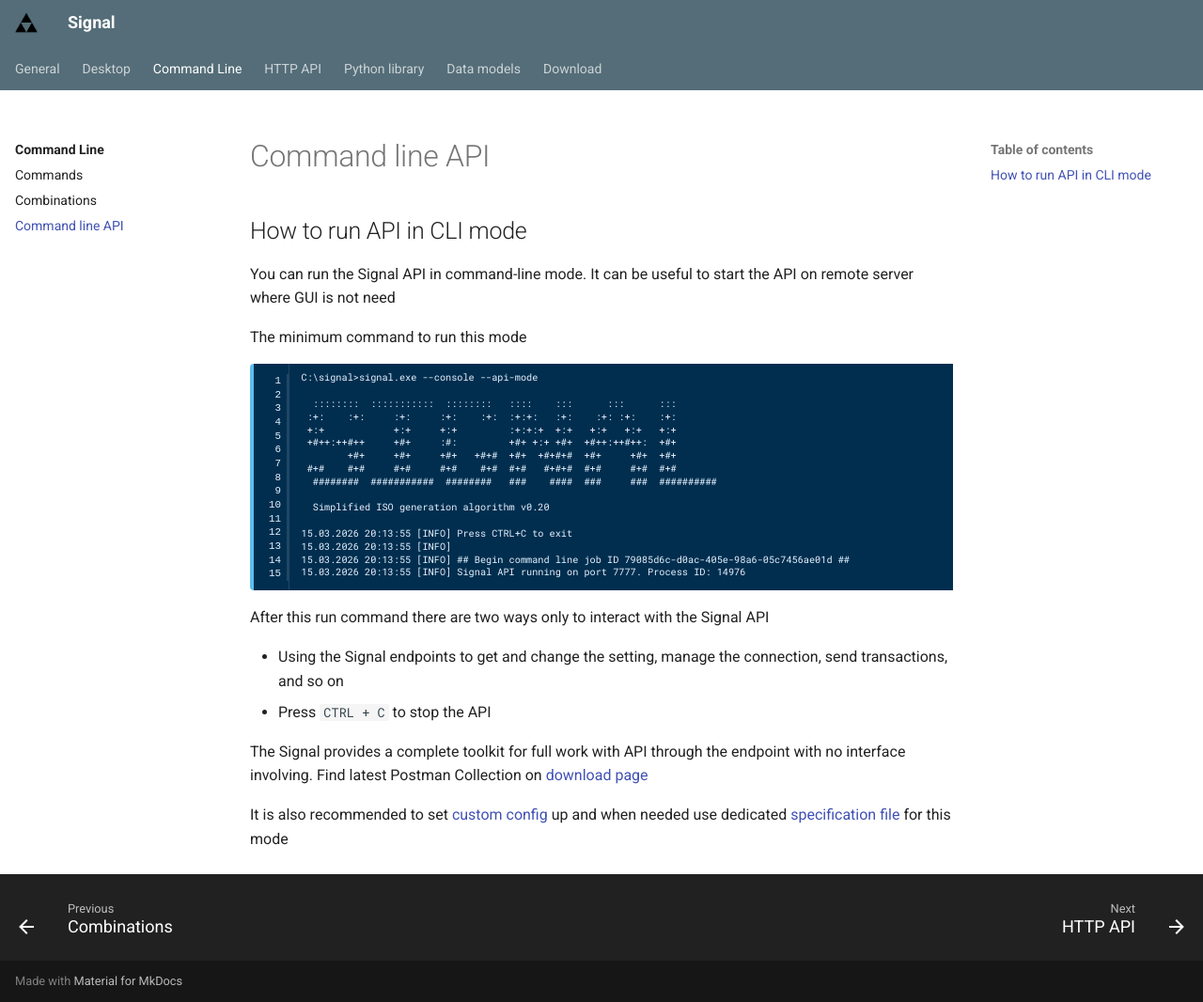
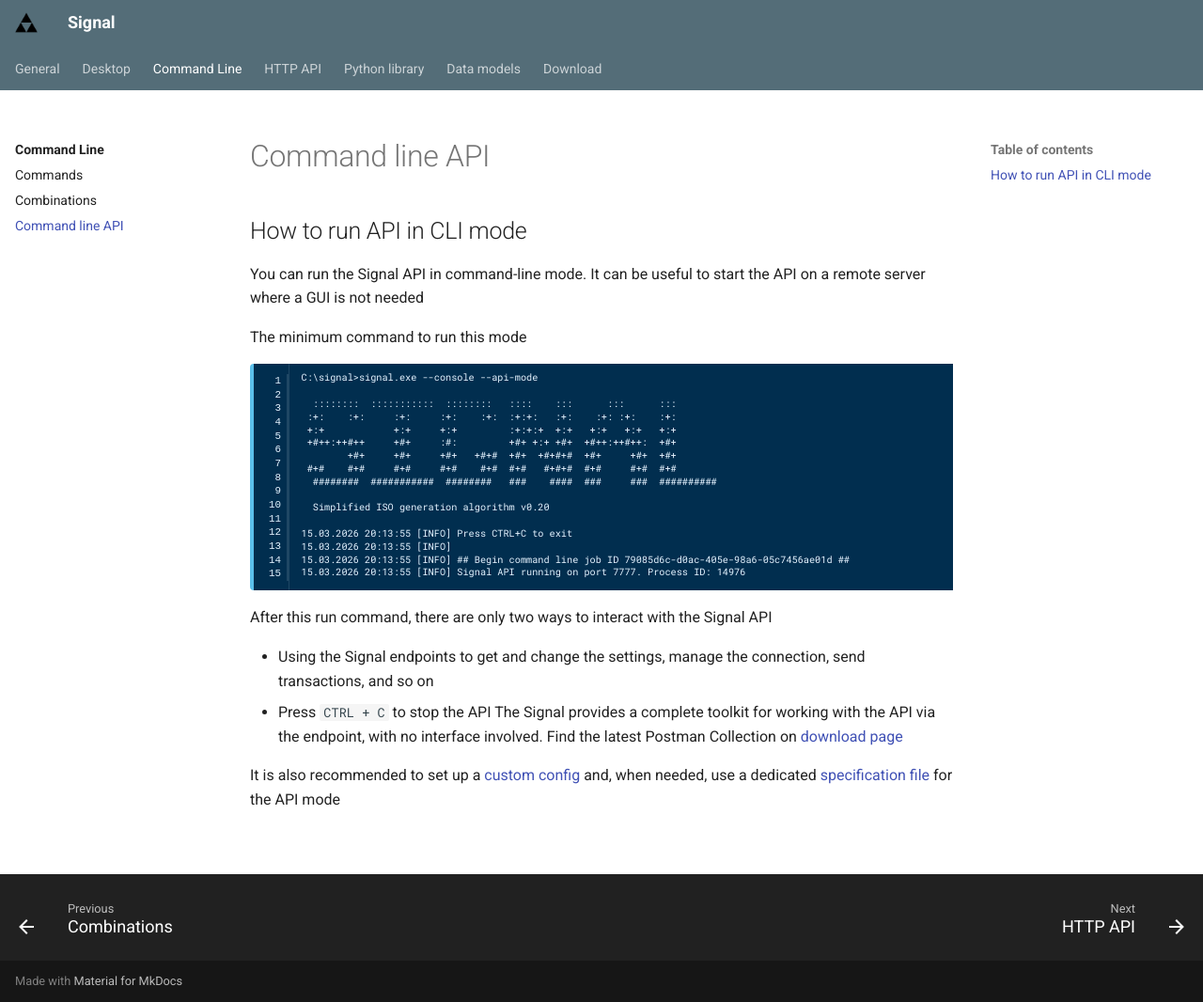
Before and after one commit to FedorIvanov37/signal.docs, an MkDocs documentation site: the page built from docs/cli/cli_api.md, in a window 1280 px wide and 1066 px high. Shown: the whole window at 94% size. Built offline with MkDocs 1.6.1 and Material for MkDocs 9.7.7, drawn with Linux system fonts in a browser that asks for light colours.

Commit message:
Added CLI definition

````diff
--- a/docs/cli/cli_api.md
+++ b/docs/cli/cli_api.md
@@ -2,8 +2,8 @@
 
 ## How to run API in CLI mode
 
-You can run the Signal API in command-line mode. It can be useful to start the API on remote server where GUI is not
-need
+You can run the Signal API in command-line mode. It can be useful to start the API on a remote server where a GUI is not
+needed
 
 The minimum command to run this mode
 
@@ -26,13 +26,12 @@
 15.03.2026 20:13:55 [INFO] Signal API running on port 7777. Process ID: 14976
 ```
 
-After this run command there are two ways only to interact with the Signal API
+After this run command, there are only two ways to interact with the Signal API
 
-* Using the Signal endpoints to get and change the setting, manage the connection, send transactions, and so on
+* Using the Signal endpoints to get and change the settings, manage the connection, send transactions, and so on
 * Press `CTRL + C` to stop the API
+The Signal provides a complete toolkit for working with the API via the endpoint, with no interface involved.
+Find the latest Postman Collection on [download page](/downloads)
 
-The Signal provides a complete toolkit for full work with API through the endpoint with no interface involving.
-Find latest Postman Collection on [download page](/downloads)
-
-It is also recommended to set [custom config](/data_models/config) up and when needed use dedicated
-[specification file](/data_models/specification) for this mode
+It is also recommended to set up a [custom config](/data_models/config) and, when needed, use a dedicated
+[specification file](/data_models/specification) for the API mode
````
